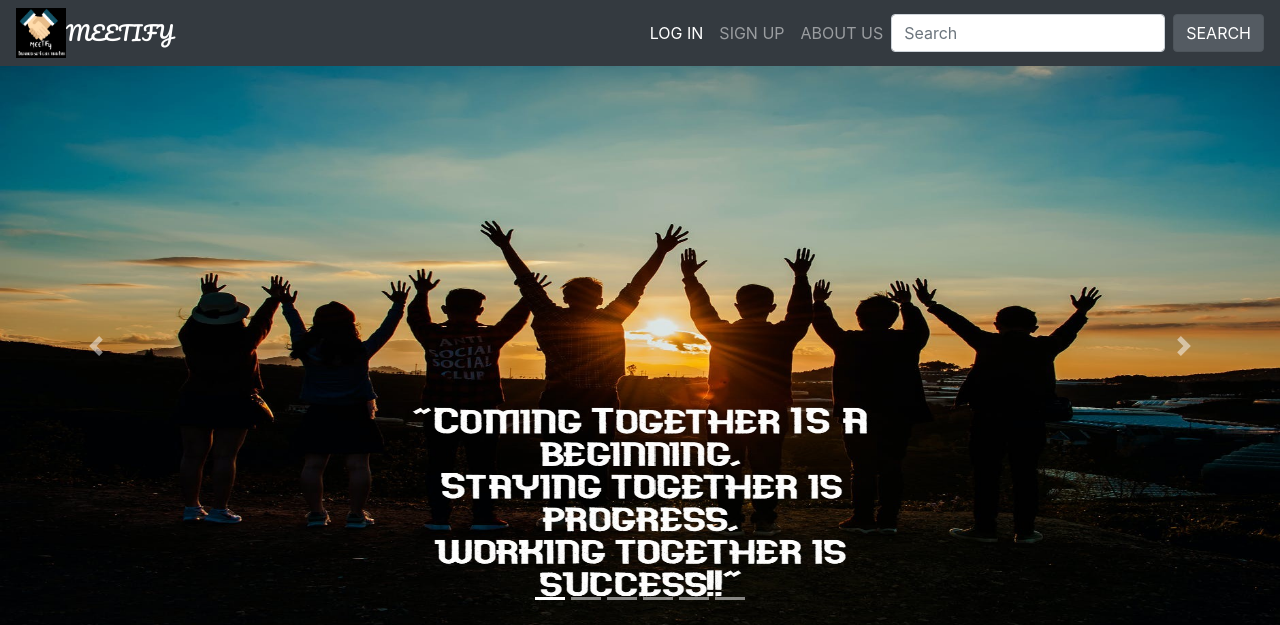
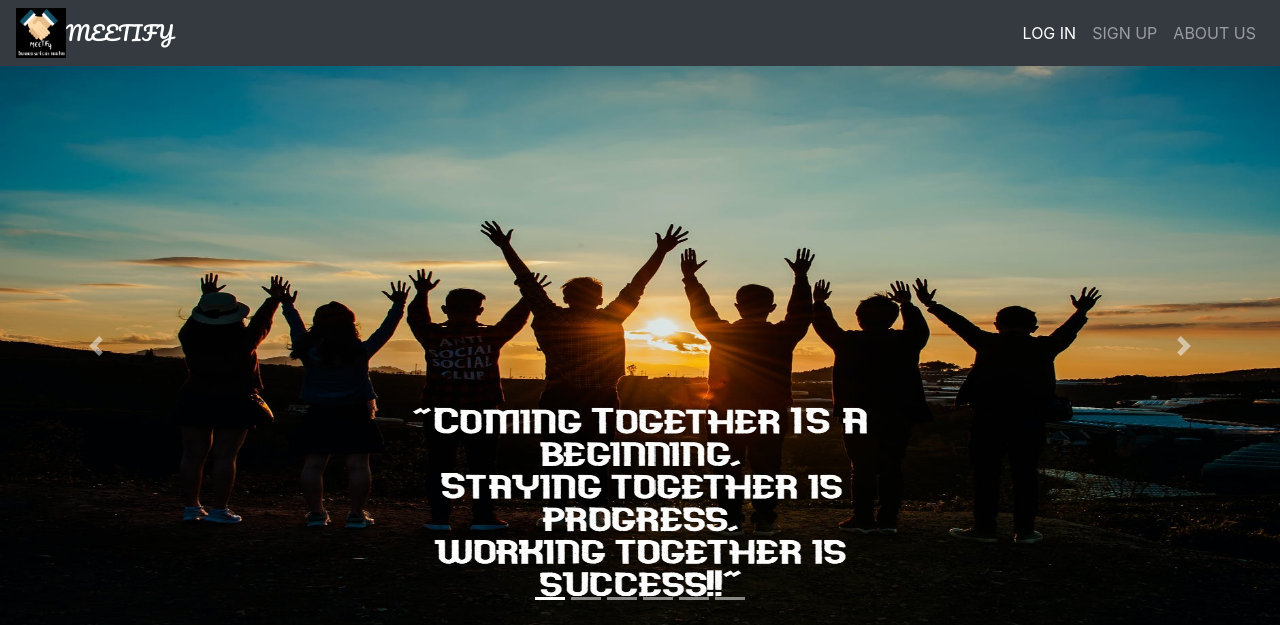
Before and after one commit to sans2801/Meetify-Submission, a Flask app: page / in a window 1280 px wide. Shown: the top 625 px of the page. Run offline with Flask 2, Linux system fonts and the light colour scheme; parts of the project's set-up code (start-up, migrations or seed data) failed here and were passed over; some libraries are stand-ins or nearby versions; some web fonts are replaced.

Commit message:
Update index.html

```diff
--- a/meetify/templates/index.html
+++ b/meetify/templates/index.html
@@ -42,10 +42,7 @@
           </li>
 
         </ul>
-        <form class="form-inline my-2 my-lg-0">
-          <input class="form-control mr-sm-2" type="search" placeholder="Search" aria-label="Search">
-          <button class="btn btn-secondary active" type="submit">SEARCH</button>
-        </form>
+
       </div>
     </nav>
 
```
